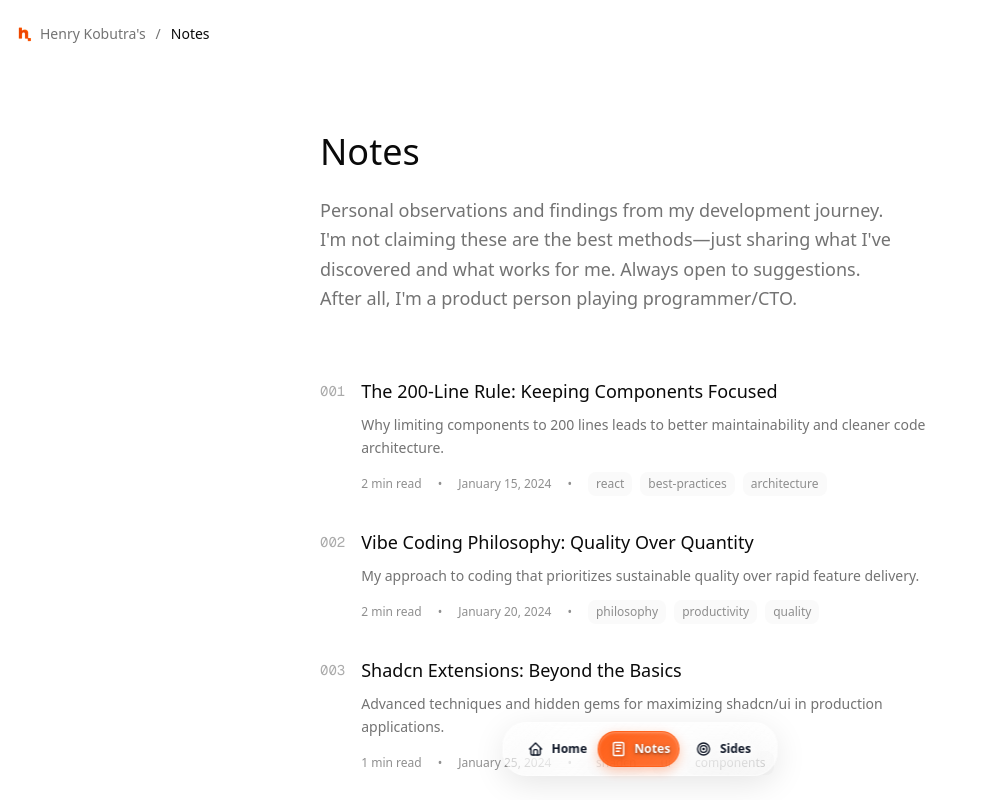
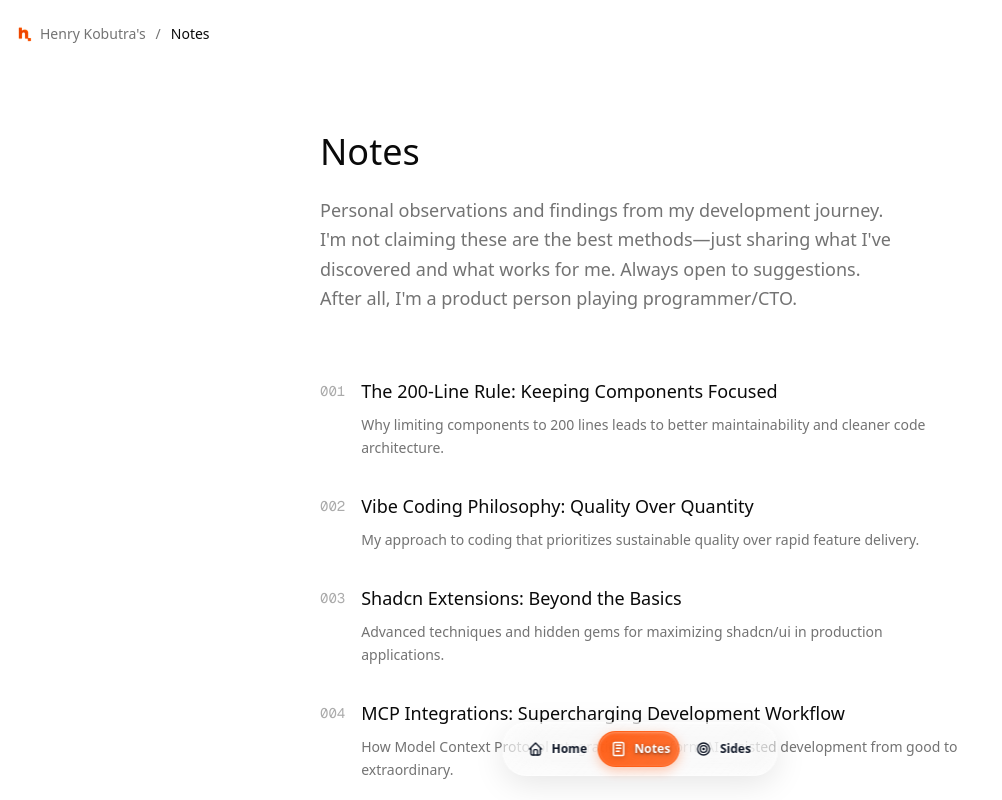
Before and after one commit to henrykobutra/kobutra-25, a Next.js app: page /notes in a window 1280 px wide. Shown: the top 800 px of the page, without its empty margins (0-1002 px from the left). Built offline with nearby package versions, Linux system fonts and the light colour scheme.

Commit message:
refactor: simplify note card by removing metadata and logging

```diff
--- a/components/notes/notes-client.tsx
+++ b/components/notes/notes-client.tsx
@@ -96,35 +96,9 @@ export default function NotesClient({ notes }: NotesClientProps) {
                     >
                       {note.frontmatter.title}
                     </motion.h3>
-                    <p className="text-sm text-muted-foreground mb-3 leading-relaxed">
+                    <p className="text-sm text-muted-foreground leading-relaxed">
                       {note.frontmatter.excerpt}
                     </p>
-                    <div className="flex items-center gap-4 text-xs text-muted-foreground/80">
-                      <span>{note.readingTime} min read</span>
-                      <span>•</span>
-                      <time dateTime={note.frontmatter.date}>
-                        {new Date(note.frontmatter.date).toLocaleDateString('en-US', {
-                          year: 'numeric',
-                          month: 'long',
-                          day: 'numeric'
-                        })}
-                      </time>
-                      {note.frontmatter.tags.length > 0 && (
-                        <>
-                          <span>•</span>
-                          <div className="flex gap-2">
-                            {note.frontmatter.tags.slice(0, 3).map((tag) => (
-                              <span
-                                key={tag}
-                                className="px-2 py-1 bg-muted/50 rounded-md text-xs"
-                              >
-                                {tag}
-                              </span>
-                            ))}
-                          </div>
-                        </>
-                      )}
-                    </div>
                   </div>
                 </div>
               </Link>
--- a/lib/notes/markdown-processor.ts
+++ b/lib/notes/markdown-processor.ts
@@ -44,7 +44,6 @@ function getNoteFiles(): string[] {
       .filter(file => file.endsWith('.md') && file !== 'README.md')
       .map(file => path.join(NOTES_DIRECTORY, file));
 
-    console.log(`Found ${files.length} note files:`, files.map(f => path.basename(f)));
     return files;
   } catch (error) {
     console.error('Error reading notes directory:', error);
```
